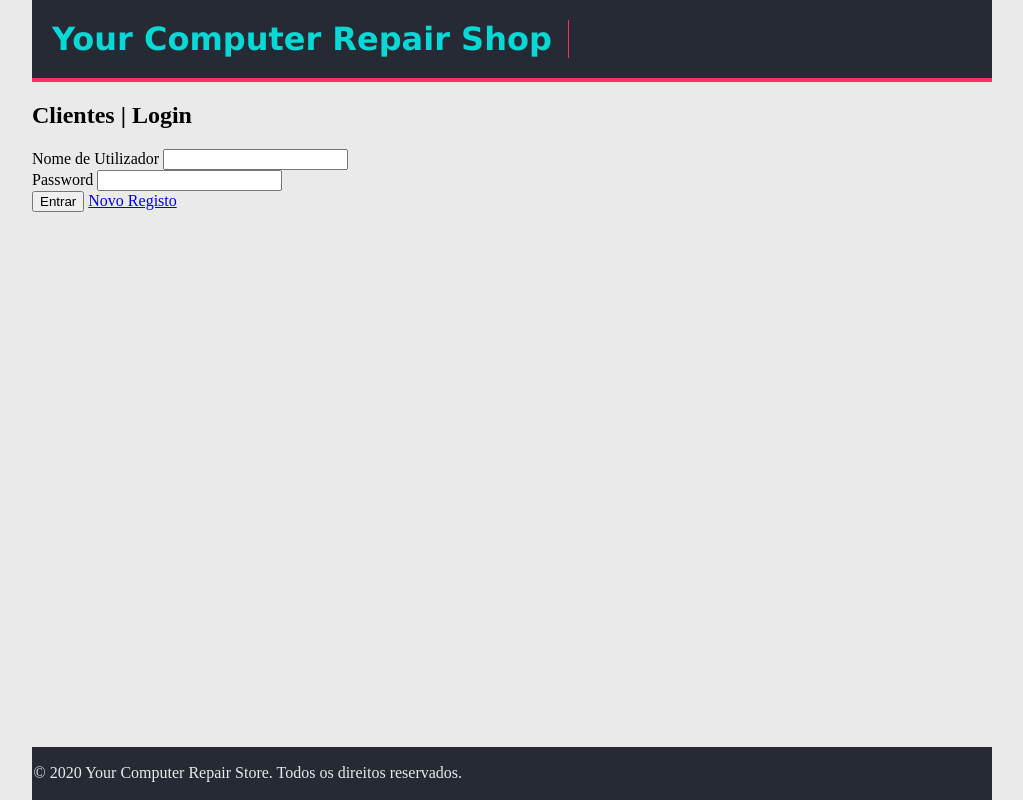
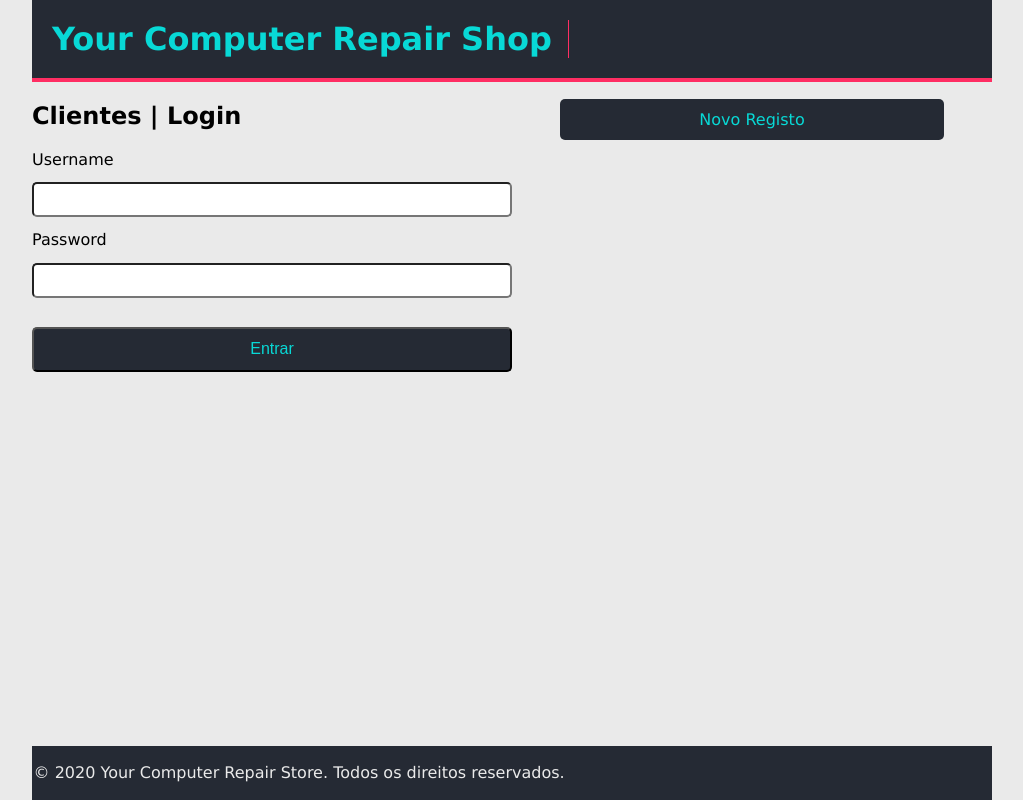
Before and after one commit to fouwy/ComputerStore, a PHP site: page /ComputerStore/auth/client_login.php in a window 1280 px wide. Shown: the whole page, without its empty margins (128-1151 px from the left). Run offline with PHP 8.4, Linux system fonts and the light colour scheme.

Commit message:
Css for register and login pages

```diff
--- a/auth/client_login.php
+++ b/auth/client_login.php
@@ -1,15 +1,20 @@
 <?php include('../templates/header.php') ?>
-<section id="login">
+<div class="row">
+<section class="column">
     <h2>Clientes | Login</h2>
     <form action="action_clientLogin.php" method="post">
-        <label for="name">Nome de Utilizador</label>
+        <label for="name">Username</label>
         <input type="text" placeholder="" name="name" required>
         <br>
         <label for="password">Password</label>
         <input type="password" placeholder="" name="password" required>
         <br>
         <input type="submit" value="Entrar">
-        <a href="client_register.php">Novo Registo</a>
+
     </form>
 </section>
+<section class="column">
+    <a href="client_register.php" class="button">Novo Registo</a>
+</section>
+</div>
 <?php include('../templates/footer.php') ?>
--- a/css/style.css
+++ b/css/style.css
@@ -10,7 +10,8 @@ body {
 	background-color: #eaeaea;
 	margin: 0 auto;
 	display: grid;
-  	grid-template-rows: auto 1fr auto;
+	grid-template-rows: auto 1fr auto;
+	font-family: Verdana, Geneva, Tahoma, sans-serif;
 }
 
 /**
@@ -50,6 +51,12 @@ body > footer {
 	margin: 10% auto;
 }
 
+/**
+ * Main Section
+ **/
+ #homepage a {
+	 transition-duration: 0.4s;
+ }
 
 #homepage a:link, a:visited {
 	background-color: #252a34;
@@ -65,3 +72,44 @@ body > footer {
 	background-color: #ff2e63;
 	color: #252a34;
 }
+
+.row {
+	display: flex;
+}
+
+.column {
+	flex: 50%;
+}
+
+input {
+	width: 100%;
+	padding: 0.6em 1em;
+	margin: 1em 0;
+	box-sizing: border-box;
+	border-radius: 5px;
+}
+
+input[type="submit"] {
+	background-color: #252a34;
+	color: #08d9d6;
+	padding: 0.7em 0.5em;
+	font-size: medium;
+	text-decoration: none;
+	cursor: pointer;
+}
+
+.button {
+	width: 80%;
+	box-sizing: border-box;
+	display: inline-block;
+	background-color: #252a34;
+	color: #08d9d6;
+	white-space: nowrap;
+	text-align: center;
+	padding: 0.7em 0.5em;
+	margin: 3.5% 10%;
+	font-size: medium;
+	text-decoration: none;
+	cursor: pointer;
+	border-radius: 5px;
+}
```
Also changed, not shown: auth/client_register.php (+7 -2 lines), auth/employee_login.php (+7 -4 lines), auth/employee_register.php (+8 -2 lines).
